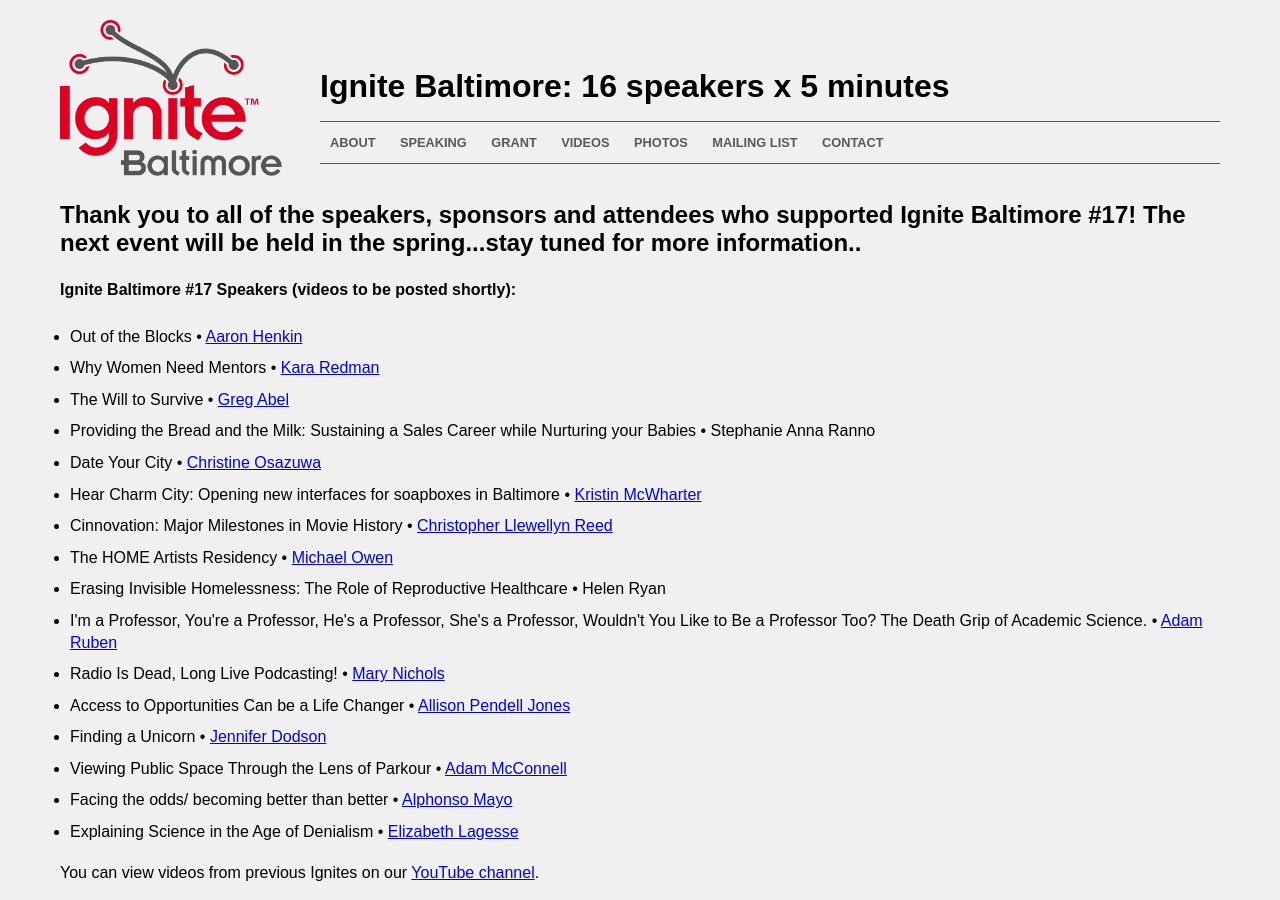
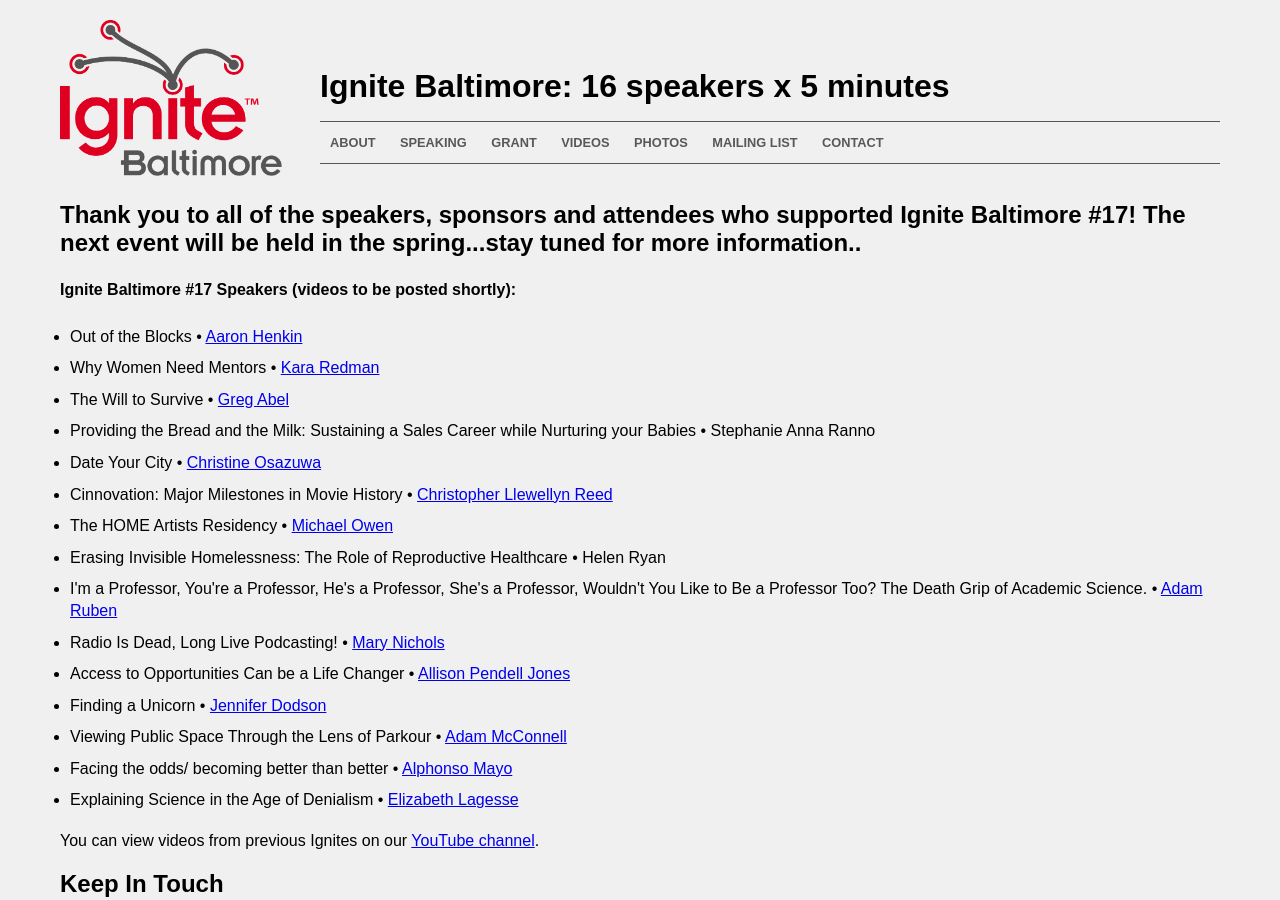
Before and after one commit to ignitebaltimore/ignitebaltimore.github.com, a Jekyll site: the page built from index.html, in a window 1280 px wide and 900 px high. Built offline with Jekyll 4.4.1, drawn with Linux system fonts in a browser that asks for light colours; nearby versions of some CDN libraries.

Commit message:
remove link to no-show speaker

```diff
--- a/index.html
+++ b/index.html
@@ -44,7 +44,6 @@
 <li>The Will to Survive  &bull; <a href='http://www.abelcommunications.com'>Greg Abel </a></li>
 <li> Providing the Bread and the Milk: Sustaining a Sales Career while Nurturing your Babies  &bull; Stephanie Anna Ranno</li>
 <li>Date Your City &bull; <a href='http://charmed-and-dangerous.com'>Christine Osazuwa</a></li>
-<li>Hear Charm City: Opening new interfaces for soapboxes in Baltimore &bull; <a href='http://hearcharmcity.com'>Kristin McWharter</a></li>
 <li>Cinnovation: Major Milestones in Movie History &bull; <a href='http://chrisreedfilm.com'>Christopher Llewellyn Reed</a></li>
 <li>The HOME Artists Residency &bull; <a href='http://michaelowenart.com'>Michael Owen</a></li>
 <li>Erasing Invisible Homelessness: The Role of Reproductive Healthcare &bull; Helen Ryan</li>
```
